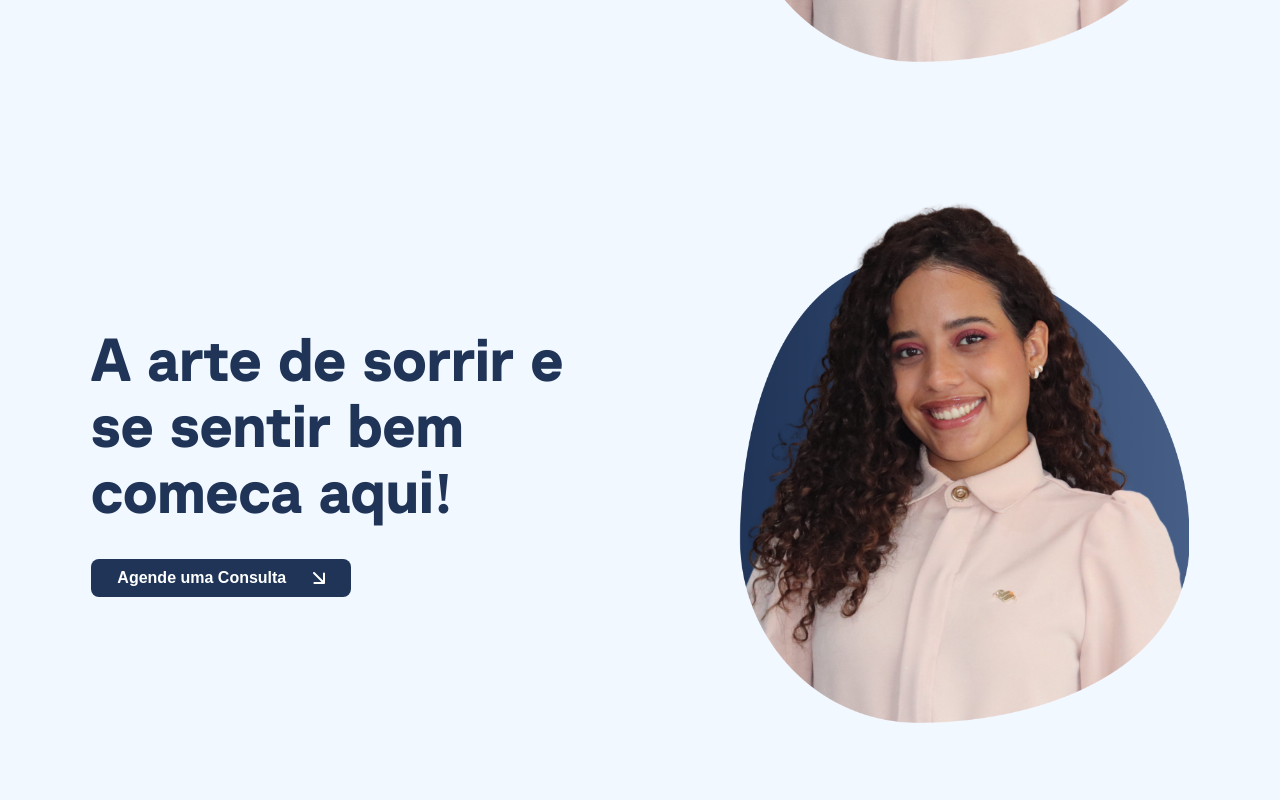
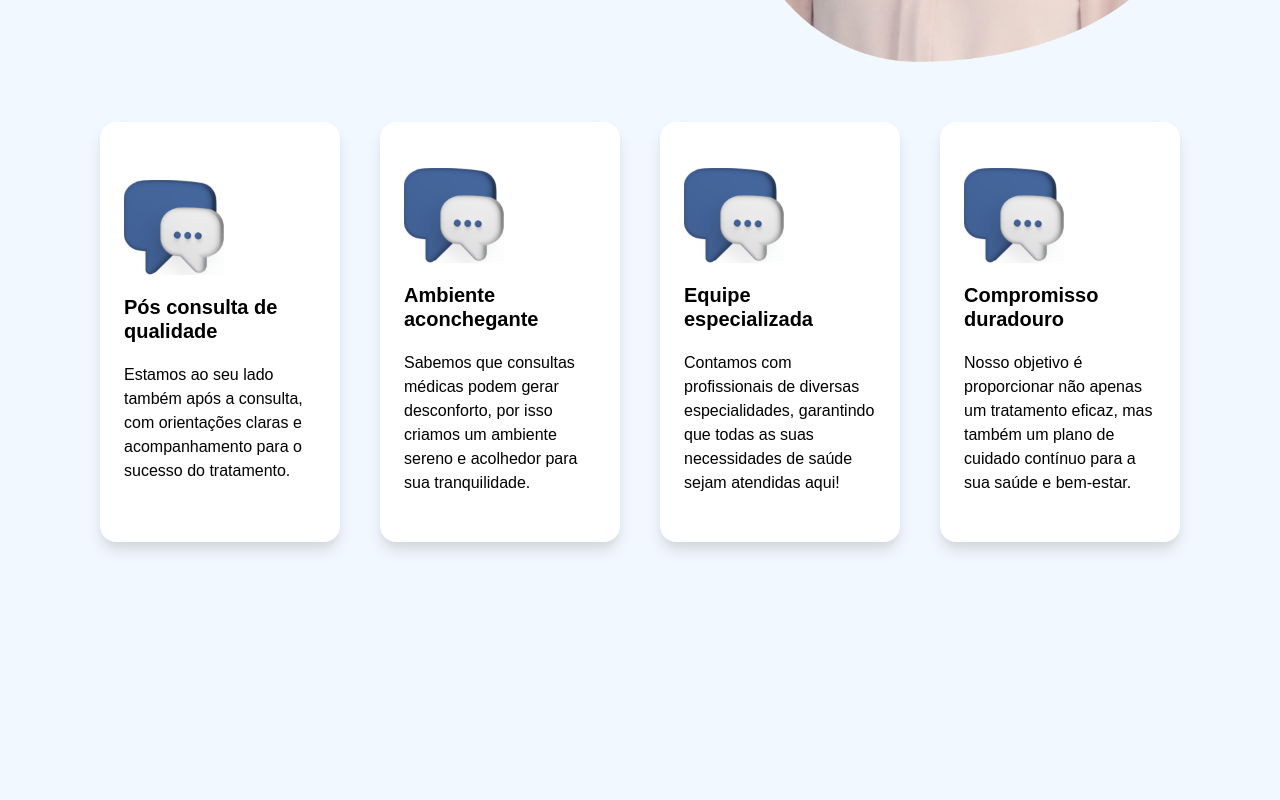
Before and after one commit to rcj-dev/macedo-project, a React (Vite) app: page / in a window 1280 px wide. Shown: the part 540-1340 px from the top of the page. After the commit the page ends 1282 px from the top, so only its background shows below. Built offline with nearby package versions, Linux system fonts and the light colour scheme.

Commit message:
Feito os itens das qualidades da clínica

```diff
--- /dev/null
+++ b/src/components/ItensQualidade.jsx
@@ -0,0 +1,14 @@
+import React from 'react'
+
+const ItensQualidade = (props) => {
+  return (
+    <div className="hover:scale-105 hover:bg-[#1F3457] hover:text-white hover:cursor-default transition-all duration-600 quicksand w-60 flex flex-col justify-center h-105 gap-5 bg-white p-6 mb-50 rounded-2xl shadow-lg shadow-gray-300">
+      <img src={props.icon} alt="" className="w-25"/>
+      <h3 className="font-quality-itens">{props.text}</h3>
+      <p className="font-quality-p">{props.paragrafo}</p>
+    </div>
+  )
+}
+
+
+export default ItensQualidade
--- a/src/index.css
+++ b/src/index.css
@@ -38,3 +38,15 @@ body {
   font-weight: 700;
   line-height: 1.1;
 }
+
+.font-quality-itens {
+  font-weight: 800;
+  line-height: 1.2;
+  font-size: 20px;
+}
+
+.font-quality-p {
+  font-weight: 400;
+  line-height: 1.5;
+  font-size: 16px;
+}
--- a/src/main.jsx
+++ b/src/main.jsx
@@ -1,19 +1,17 @@
+import './index.css'
 import { StrictMode } from 'react'
 import { createRoot } from 'react-dom/client'
 import Navbar from './components/Navbar'
 import Inicio from './sections/Inicio'
-
-import './index.css'
 import Layout from './components/Layout'
+import Qualidade from './sections/Qualidade'
 
 createRoot(document.getElementById('root')).render(
   <StrictMode>
     <Layout>
       <Navbar />
       <Inicio />
-      <Inicio />
-      <Inicio />
-
+      <Qualidade />
     </Layout>
 
   </StrictMode>,
--- /dev/null
+++ b/src/sections/Qualidade.jsx
@@ -0,0 +1,17 @@
+import React from 'react'
+import ItensQualidade from '../components/ItensQualidade'
+import ChatIcon from '../assets/icons/chat.svg'
+
+
+const Qualidade = () => {
+  return (
+    <div className="grid grid-cols-1  sm:grid-cols-2 lg:grid-cols-4 md:gap-10 place-items-center">
+      <ItensQualidade icon={ChatIcon} text="Pós consulta de qualidade" paragrafo="Estamos ao seu lado também após a consulta, com orientações claras e acompanhamento para o sucesso do tratamento."/>
+      <ItensQualidade icon={ChatIcon} text="Ambiente aconchegante" paragrafo="Sabemos que consultas médicas podem gerar desconforto, por isso criamos um ambiente sereno e acolhedor para sua tranquilidade."/>
+      <ItensQualidade icon={ChatIcon} text="Equipe especializada" paragrafo="Contamos com profissionais de diversas especialidades, garantindo que todas as suas necessidades de saúde sejam atendidas aqui!"/>
+      <ItensQualidade icon={ChatIcon} text="Compromisso duradouro" paragrafo="Nosso objetivo é proporcionar não apenas um tratamento eficaz, mas também um plano de cuidado contínuo para a sua saúde e bem-estar."/>
+    </div>
+  )
+}
+
+export default Qualidade
```
Also changed, not shown: src/assets/icons/chat.svg (added).
